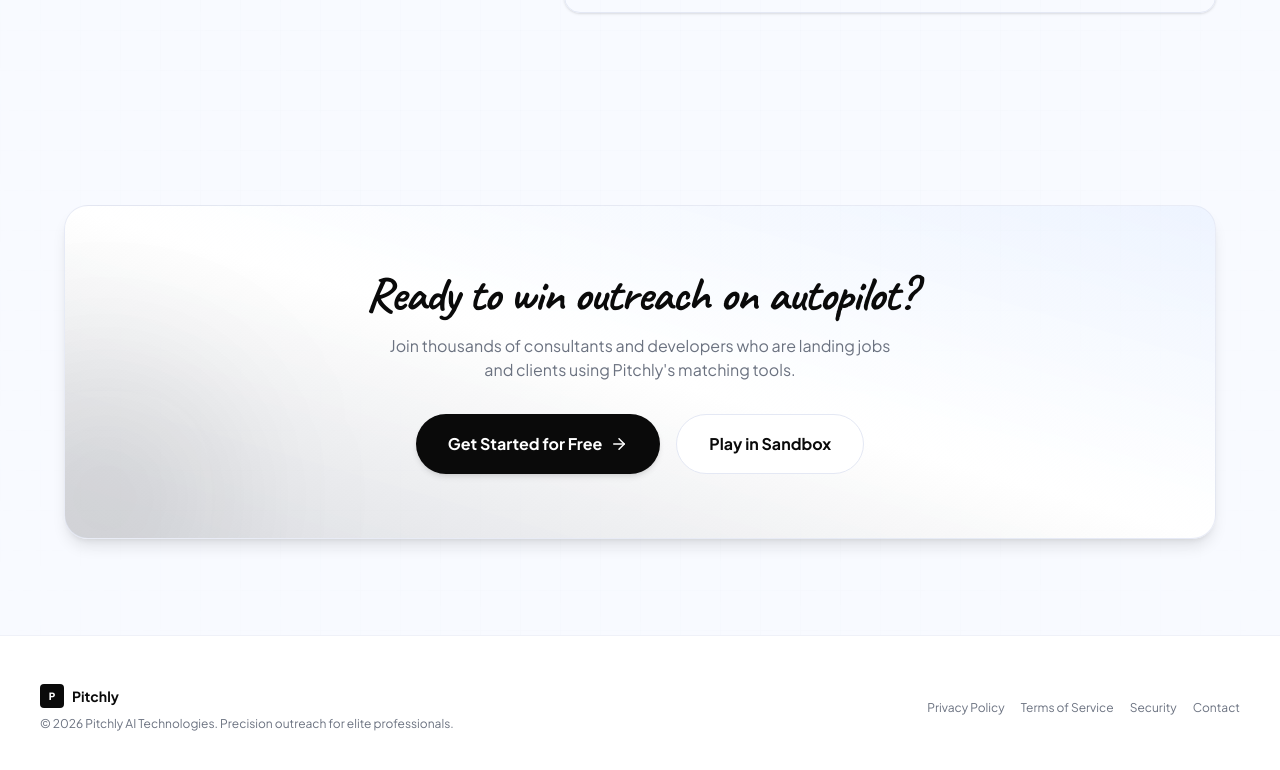
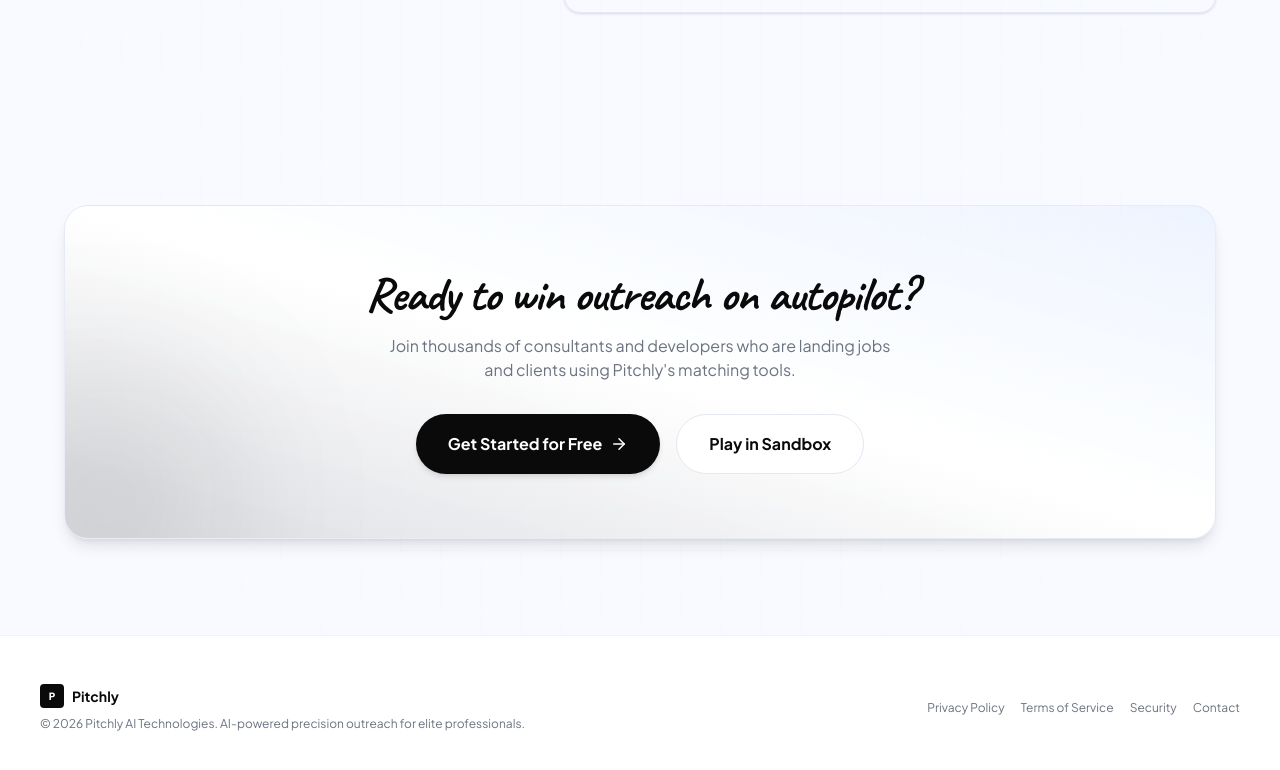
Before and after one commit to niteenkum/props-ai, a Next.js app: page / in a window 1280 px wide. Shown: the part 3850-4620 px from the top of the page. Built offline with nearby package versions, Linux system fonts and the light colour scheme.

Commit message:
chore: refine landing footer tagline for testdriver demo

```diff
--- a/app/page.tsx
+++ b/app/page.tsx
@@ -925,7 +925,7 @@ export default function LandingPage() {
               </div>
               Pitchly
             </div>
-            <p className="text-muted-foreground">© 2026 Pitchly AI Technologies. Precision outreach for elite professionals.</p>
+            <p className="text-muted-foreground">© 2026 Pitchly AI Technologies. AI-powered precision outreach for elite professionals.</p>
           </div>
 
           <div className="flex flex-wrap gap-4 text-muted-foreground justify-center sm:justify-end">
```
